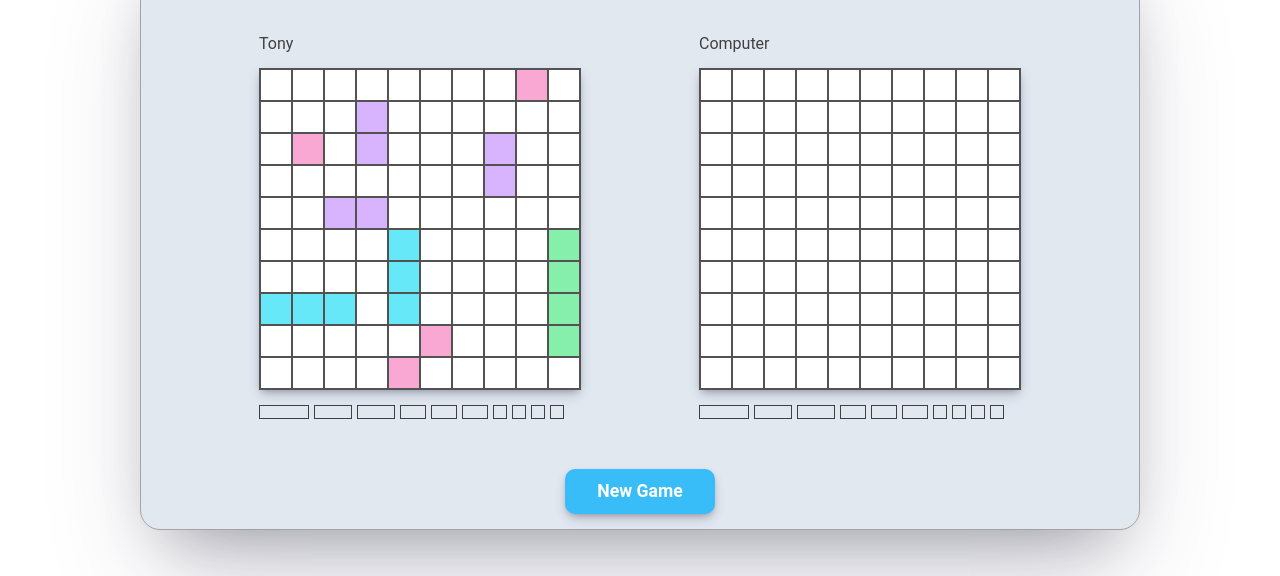
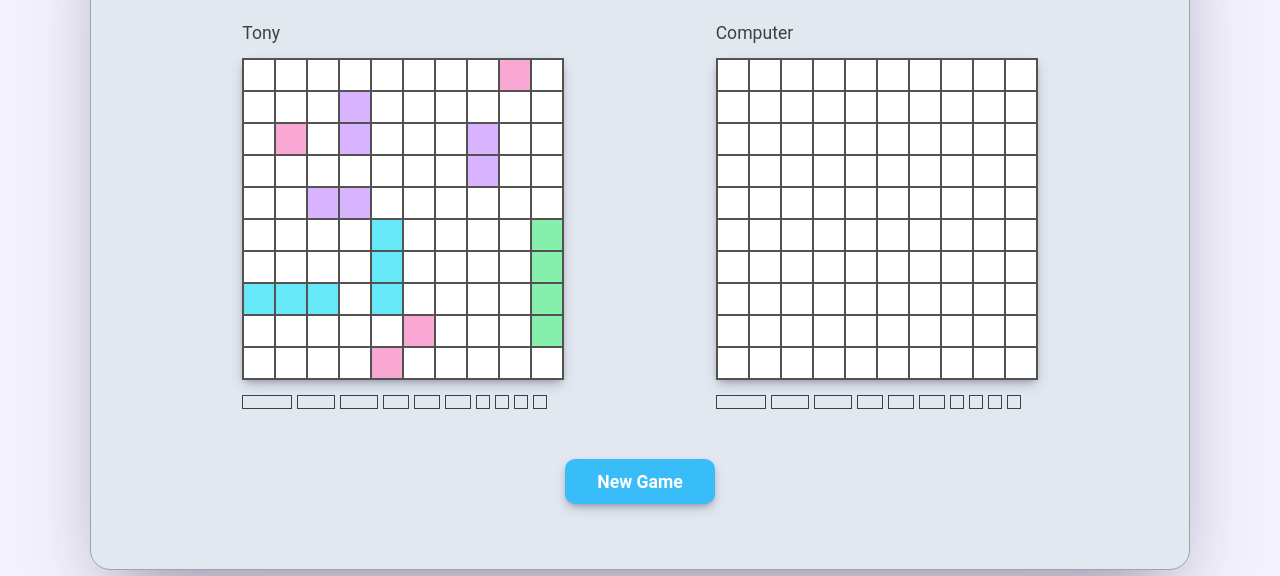
Before and after one commit to unbearabletruth/Battleship, a website built with webpack: page src.html in a window 1280 px wide. Shown: the part 224-800 px from the top of the page. Built offline with nearby package versions, Linux system fonts and the light colour scheme.

Commit message:
minor css change

```diff
--- a/assets/style.css
+++ b/assets/style.css
@@ -9,10 +9,11 @@ body{
     height: 100vh;
     display: flex;
     flex-direction: column;
-    gap: 50px;
+    gap: 30px;
     justify-content: center;
     align-items: center;
     color: #404040;
+    background-color: #f5f3ff;
 }
 
 h2{
@@ -29,8 +30,8 @@ h2{
     justify-content: center;
     gap: 50px;
     align-items: center;
-    width: 1000px;
-    height: 600px;
+    width: 1100px;
+    height: 700px;
     border: 1px solid #a3a3a3;
     border-radius: 20px;
     background-color: #e2e8f0;
@@ -47,6 +48,10 @@ h2{
     display: flex;
     flex-direction: column;
     gap: 15px;
+}
+
+#playerName{
+    font-size: 1.1rem;
 }
 
 .board {
```
Also changed, not shown: dist/main.js.
